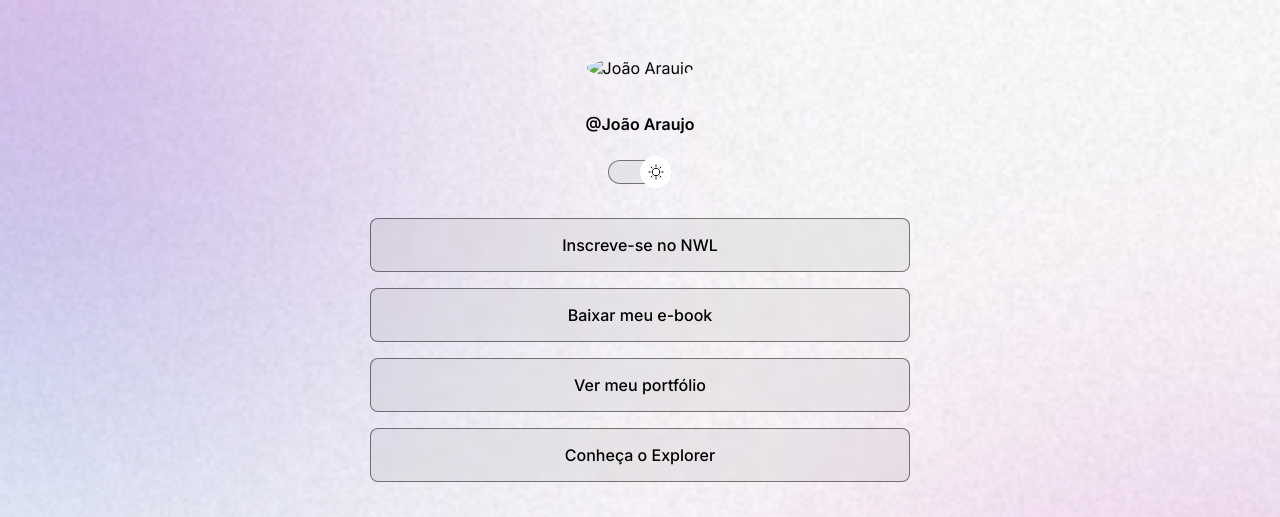
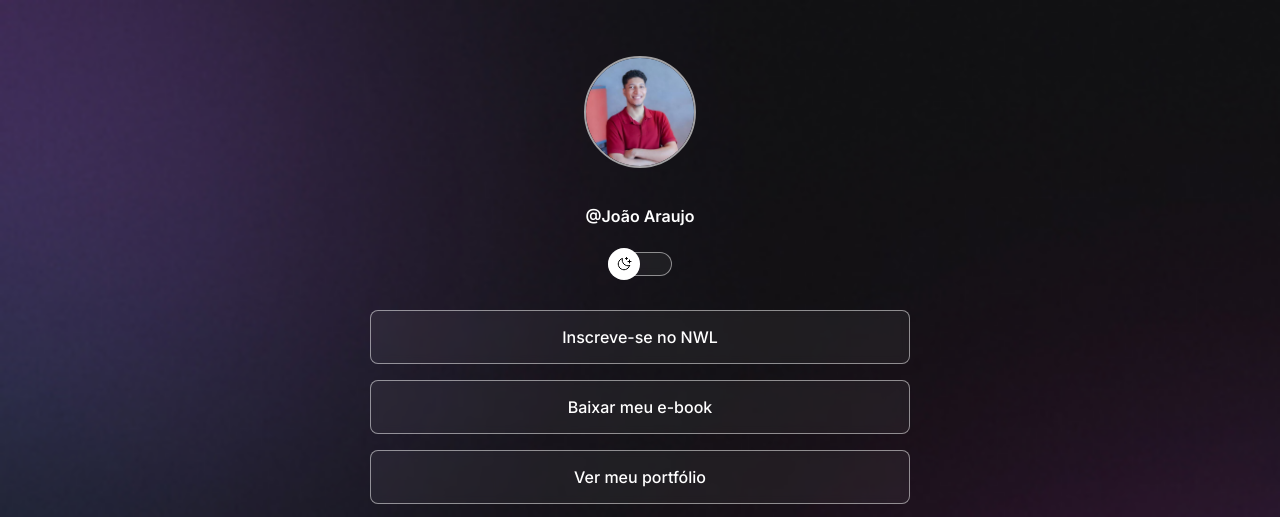
Before and after one commit to DevAraujo128/DevLinks, a plain HTML site: page index.html in a window 1280 px wide. Shown: the top 517 px of the page. Drawn offline with nearby package versions, Linux system fonts and the light colour scheme.

Commit message:
update final project adding animations

```diff
--- a/index.html
+++ b/index.html
@@ -1,5 +1,5 @@
 <!DOCTYPE html>
-<html lang="pt-br" class="light" >
+<html lang="pt-br"  >
 <head>
   <link rel="preconnect" href="https://fonts.googleapis.com">
   <link rel="preconnect" href="https://fonts.gstatic.com" crossorigin>
@@ -15,7 +15,7 @@
   <!-- Perfil -->
   <div id="container">
     <div id="profile">
-      <img src="/assets/avatar-dark" alt="João Araujo" />
+      <img src="/assets/avatar-dark.jpeg" alt="João Araujo" />
       <p>@João Araujo</p>
     </div>
 
--- a/script.js
+++ b/script.js
@@ -7,4 +7,12 @@ function toggleMode() {
   // } else {
   //   html.classList.add('light')
   // }
+
+  const img = document.querySelector("#profile img")
+
+  if (html.classList.contains("light")) {
+    img.setAttribute("src", "./assets/avatar-light.jpg")
+  } else {
+    img.setAttribute("src", "./assets/avatar-dark.jpeg")
+  }
 }
--- a/style.css
+++ b/style.css
@@ -37,6 +37,8 @@ body {
   background-position: top center;
   background-size: cover; */
 
+  animation: test 0.8s ease-in-out;
+
 }
 
 /* container */
@@ -59,6 +61,8 @@ body {
   border-radius: 100%;
   width: 112px;
   border: 2px solid rgba(255, 255, 255, 0.6);
+  height: 112px;
+  object-fit: cover; /* Garante que a imagem preencha o container sem distorcer */
 
 }
 
@@ -187,7 +191,7 @@ footer {
   .light {
     --bg-url: url(./assets/bg-desktop-light.jpg);
     #profile img {
-      border: 2px solid rgba(251, 251, 251, 0.242);
+      border: 3px solid rgba(51, 51, 51, 0.698);
     }
 
   }
@@ -198,9 +202,11 @@ footer {
 @keyframes slide-in {
   from {
     left: 0;
+
   }
   to {
     left: 50%;
+
   }
 }
 
@@ -212,3 +218,14 @@ footer {
     left: 0;
   }
 }
+
+@keyframes test {
+  from {
+    opacity: 0;
+    transform: translateY(-200px);
+  }
+  to {
+    opacity: 1;
+    transform: translateY(0);
+  }
+}
```
Also changed, not shown: assets/avatar-dark.jpeg (added), assets/avatar-light.jpg, 1 other file.
